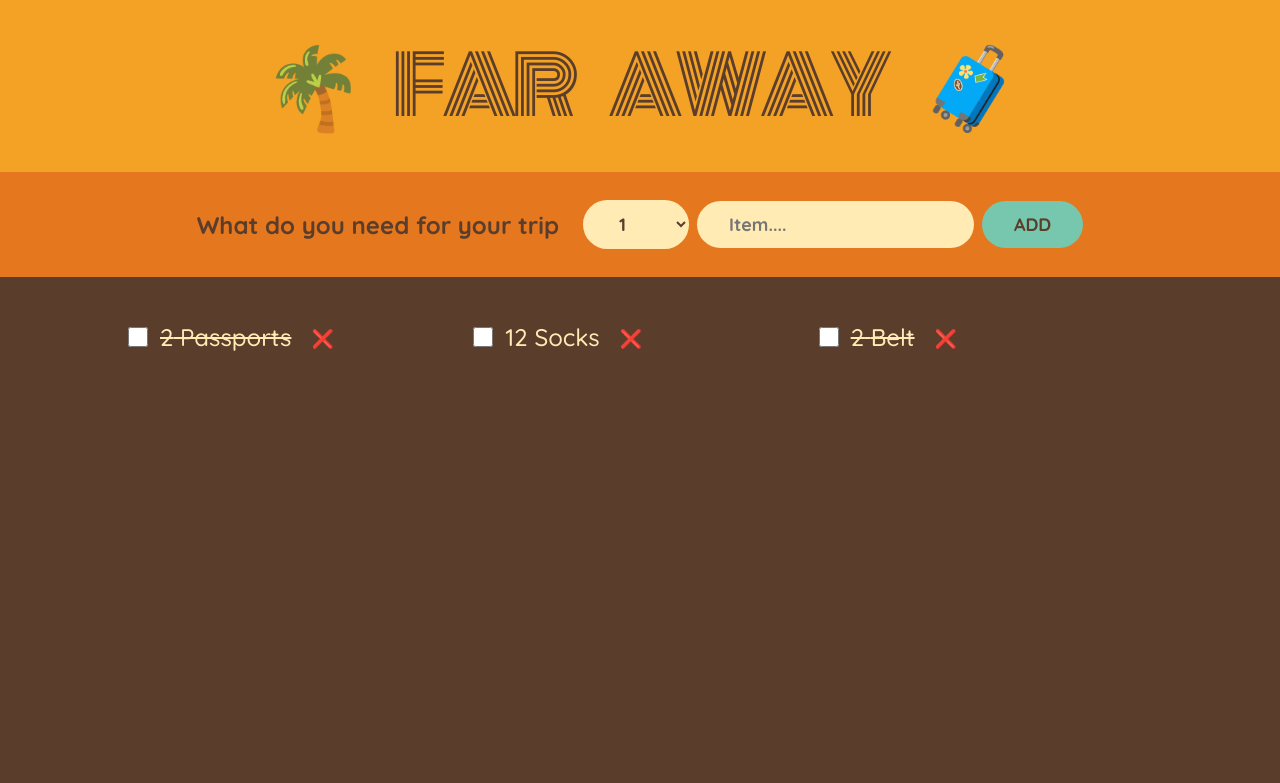
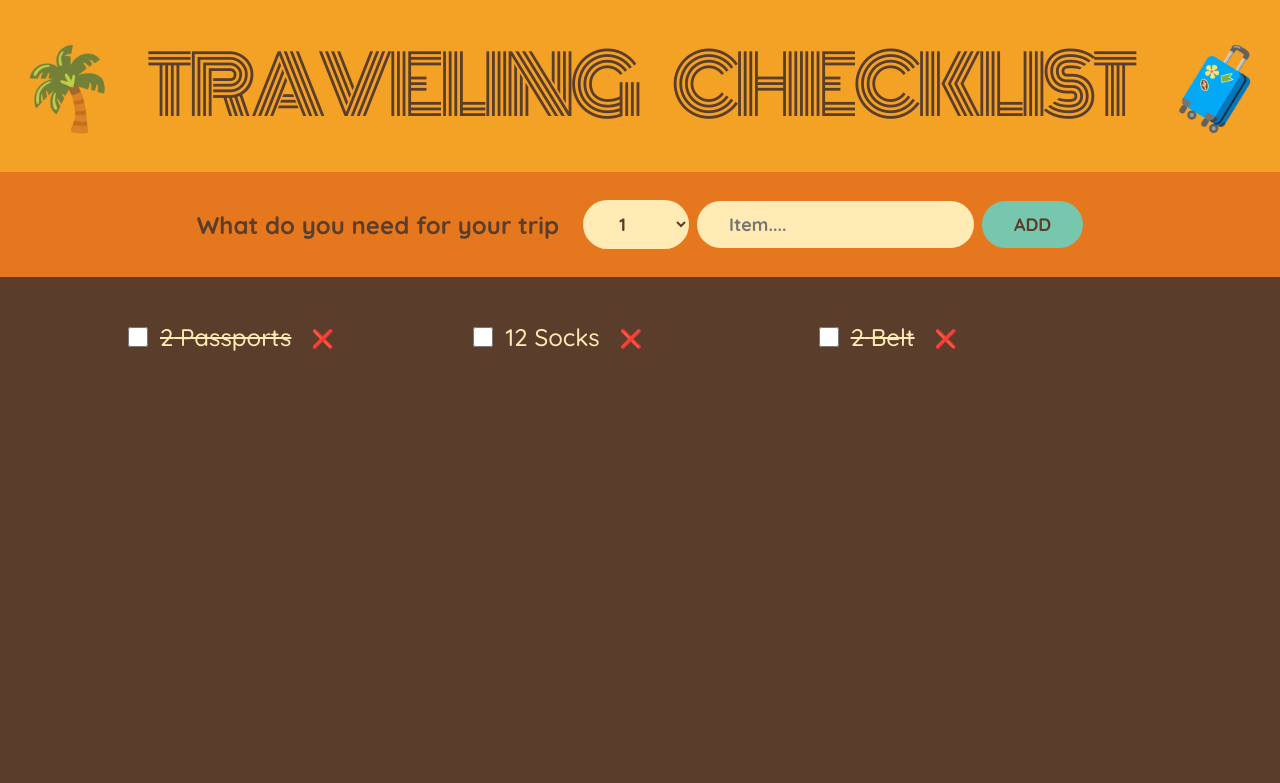
Before and after one commit to kamlendra342/Travel-checklist, a React (Create React App) app: page / in a window 1280 px wide. Shown: the top 783 px of the page. Built offline with nearby package versions, Linux system fonts and the light colour scheme.

Commit message:
Some changes

```diff
--- a/src/logo.js
+++ b/src/logo.js
@@ -1,5 +1,5 @@
 export default function Logo() {
     return <div>
-      <h1>🌴 Far Away 🧳</h1>
+      <h1>🌴 Traveling Checklist 🧳</h1>
     </div>
   }
```
